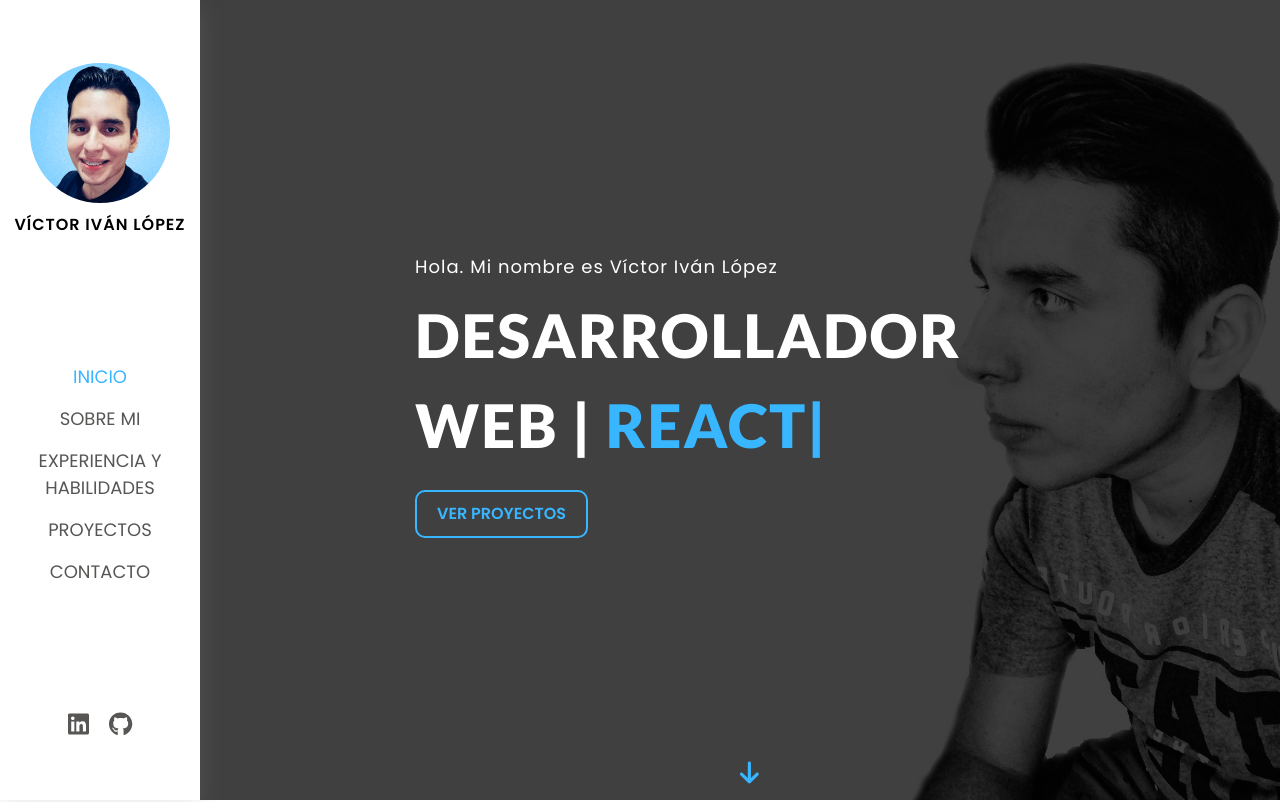
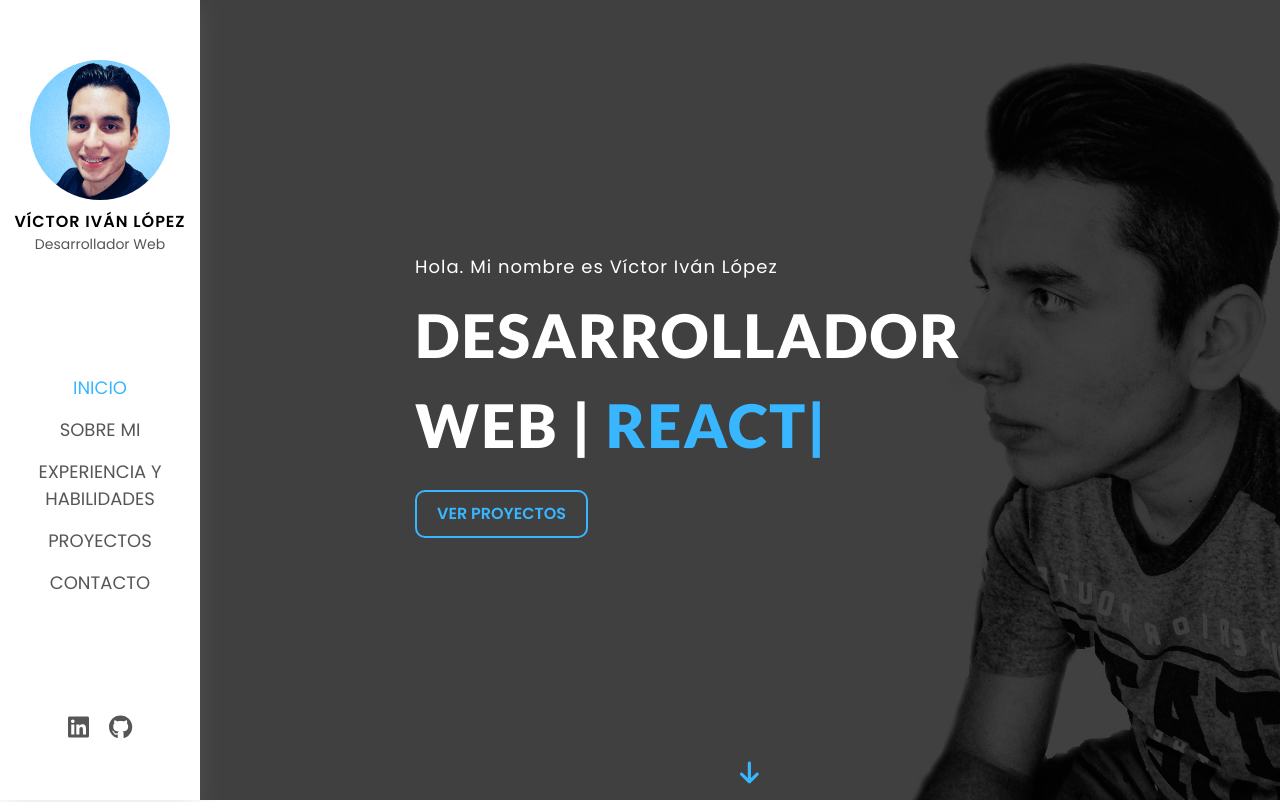
Before and after one commit to victorivanlopez/my-portfolio-react, a React (Vite) app: page / in a window 1280 px wide. Shown: the top 802 px of the page. Built offline with nearby package versions, Linux system fonts and the light colour scheme; no server answers.

Commit message:
Updated: structure design

```diff
--- a/src/components/header/index.jsx
+++ b/src/components/header/index.jsx
@@ -52,6 +52,7 @@ export const Header = () => {
               <img src="/assets/me.png" alt="Mi fotografia" />
             </div>
             <p>Víctor Iván López</p>
+            <span>Desarrollador Web</span>
           </InfoContainer>
 
           <HamburguerButton
```
